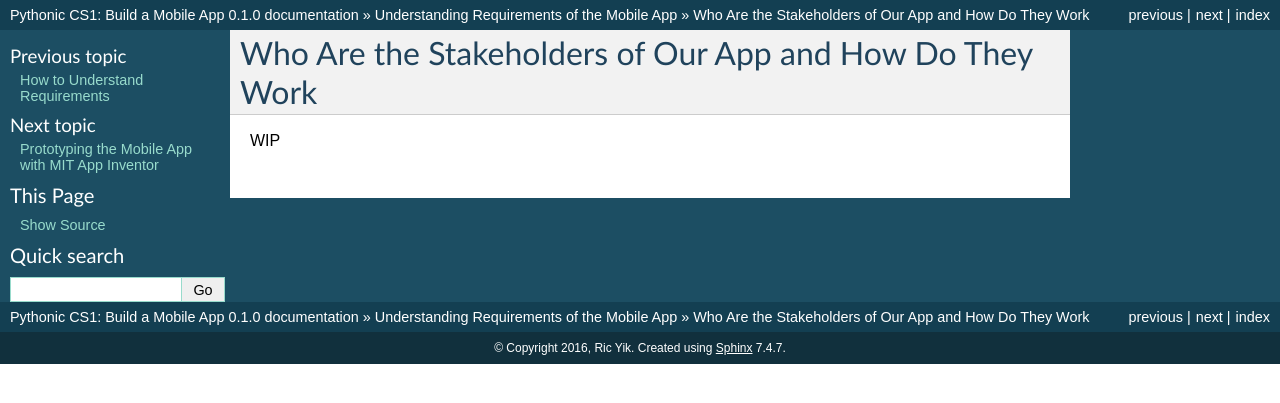
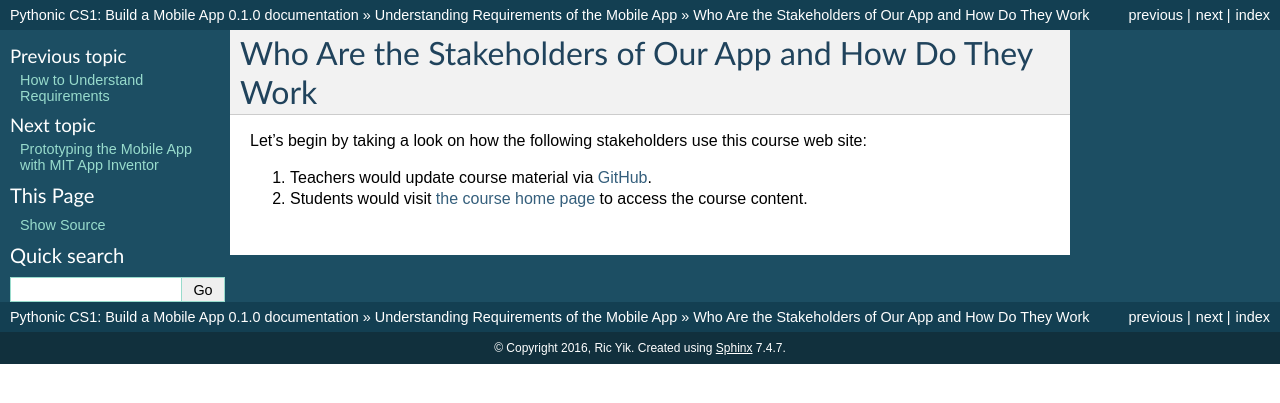
Before and after one commit to Aashritha27/mobileapp.course, a Sphinx documentation site: the page built from docs/who-are-the-stakeholders-of-our-app-and-how-do-they-work.rst, in a window 1280 px wide. Shown: the top 403 px of the page. Built offline with Sphinx 7.4.7, drawn with Linux system fonts in a browser that asks for light colours.

Commit message:
Stakeholders

```diff
--- a/docs/who-are-the-stakeholders-of-our-app-and-how-do-they-work.rst
+++ b/docs/who-are-the-stakeholders-of-our-app-and-how-do-they-work.rst
@@ -2,4 +2,7 @@
 Who Are the Stakeholders of Our App and How Do They Work
 ========================================================
 
-WIP
+Let's begin by taking a look on how the following stakeholders use this course web site:
+
+#. Teachers would update course material via `GitHub <https://github.com/pythonicbridge/mobileapp.course/tree/master/docs>`_.
+#. Students would visit `the course home page <http://pythonic-cs1-build-a-mobile-app.readthedocs.io/>`_ to access the course content.
```
